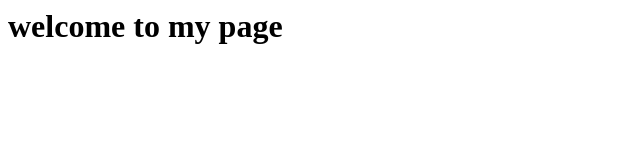
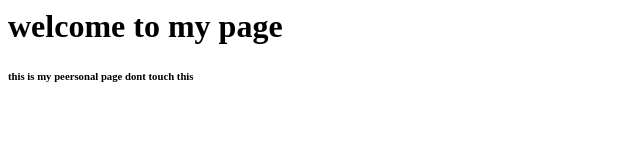
Before and after one commit to Jeslinthampi/jeslinthampi.github.io, a plain HTML site: page index.html in a window 1280 px wide. Shown: the whole page, without its empty margins (0-640 px from the left). Drawn offline with Linux system fonts and the light colour scheme.

Commit message:
updated index.html with content

```diff
--- a/index.html
+++ b/index.html
@@ -1,3 +1,4 @@
 <html>
     <h1>welcome to my page</h1>
+    <h6>this is my peersonal page dont touch this</h6>
 </html>
```
